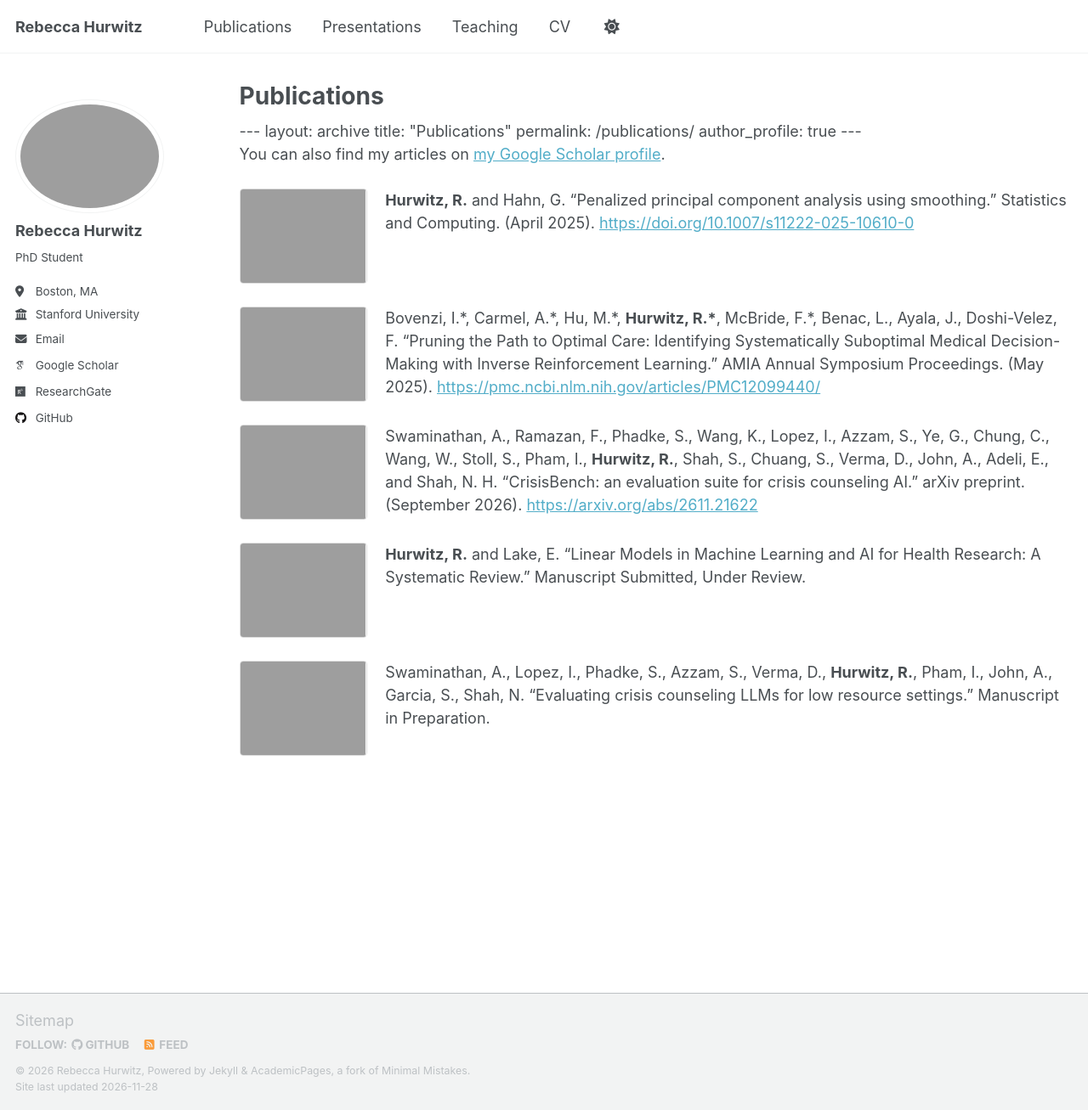
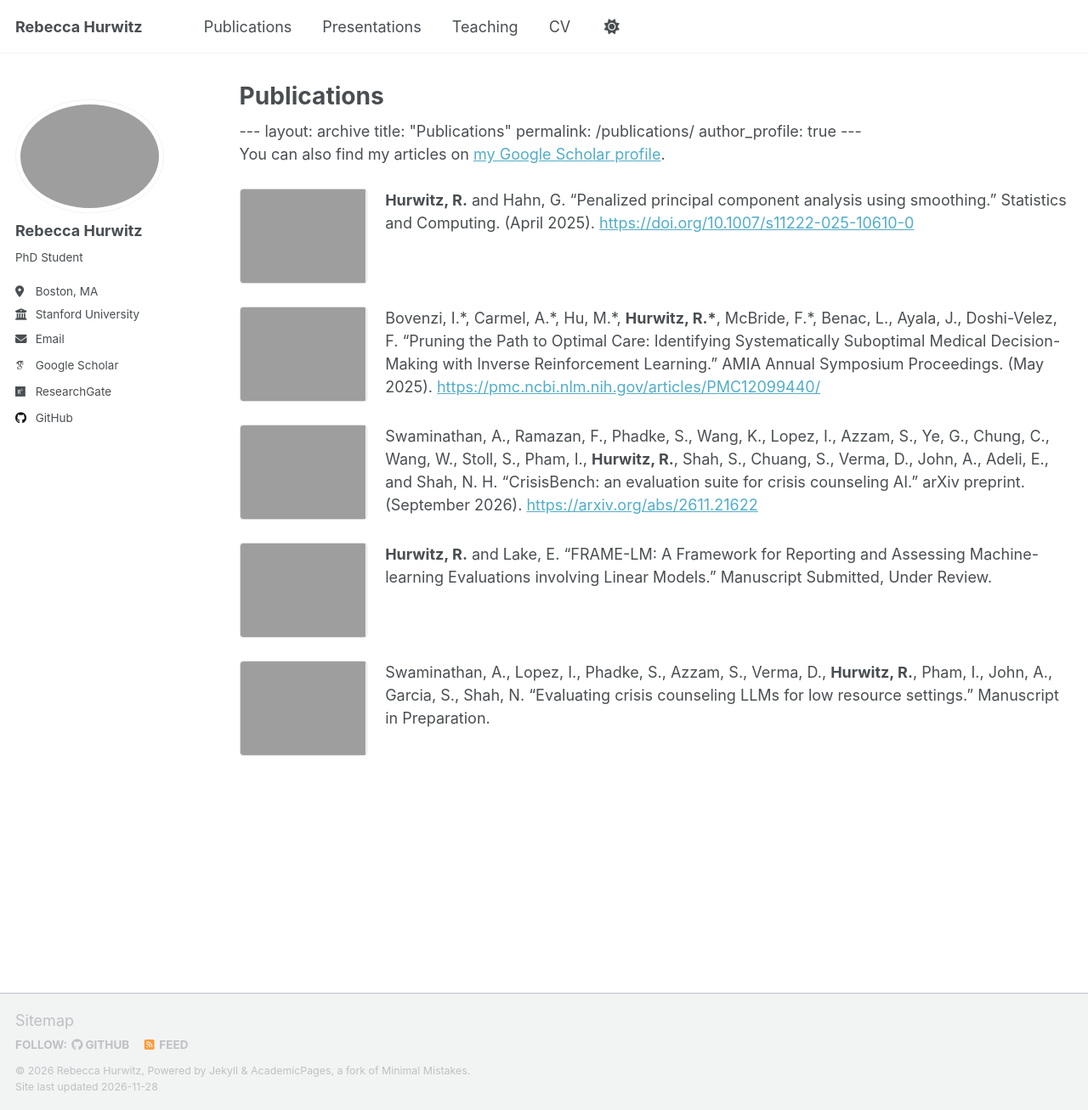
Before and after one commit to rebeccahurwitz/rebeccahurwitz.github.io, a Jekyll site: the page built from _pages/publications.html, in a window 1280 px wide and 1307 px high. Shown: the whole window at 85% size. Built offline with Jekyll 4.4.1, drawn with Linux system fonts in a browser that asks for light colours; some web fonts are replaced; a script that is not in the unit is left out.

Commit message:
Update publications.html

```diff
--- a/_pages/publications.html
+++ b/_pages/publications.html
@@ -40,7 +40,7 @@ author_profile: true
 
 <div class="pub">
   <img src="{{ base_path }}/images/framelm.pdf" alt="Figure from Linear Models in Machine Learning and AI for Health Research">
-  <div><b>Hurwitz, R.</b> and Lake, E. “Linear Models in Machine Learning and AI for Health Research: A Systematic Review.” Manuscript Submitted, Under Review.</div>
+  <div><b>Hurwitz, R.</b> and Lake, E. “FRAME-LM: A Framework for Reporting and Assessing Machine-learning Evaluations involving Linear Models.” Manuscript Submitted, Under Review.</div>
 </div>
 
 <div class="pub">
```
